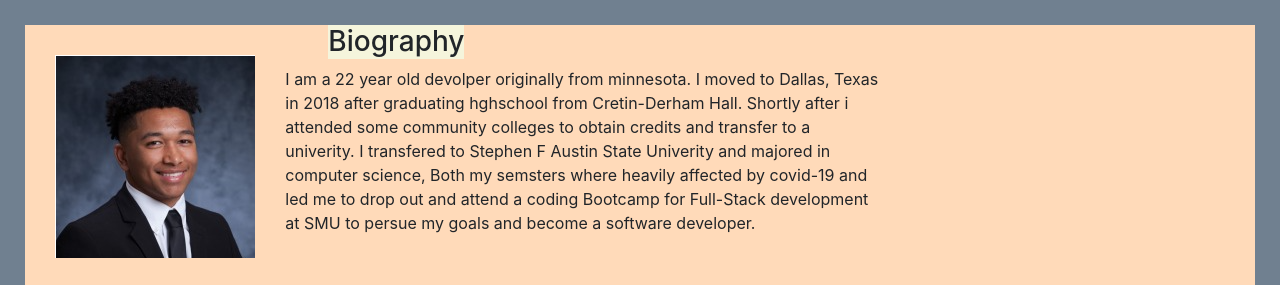
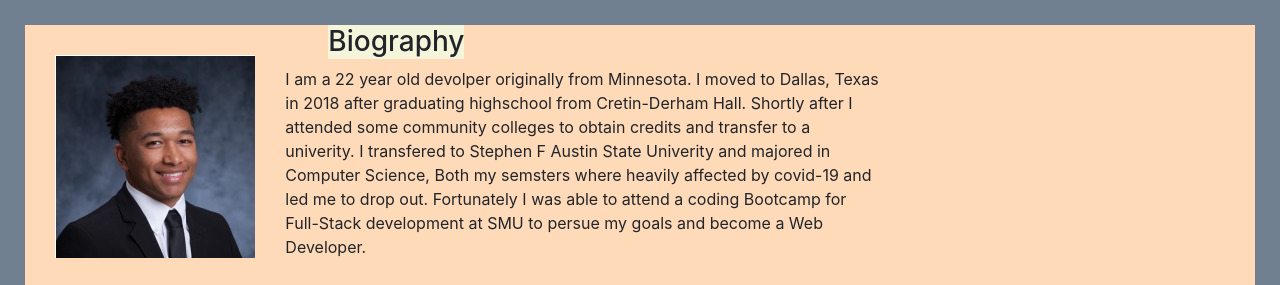
Before and after one commit to mqt2999/MyPortfolio, a plain HTML site: page index.html in a window 1280 px wide. Shown: the part 106-391 px from the top of the page. Drawn offline with nearby package versions, Linux system fonts and the light colour scheme.

Commit message:
fixing minor things

```diff
--- a/index.html
+++ b/index.html
@@ -40,13 +40,13 @@
 
                 <h3> Biography </h3>
 
-                <p id="about-me"> I am a 22 year old devolper originally from minnesota. I moved to Dallas, Texas in
+                <p id="about-me"> I am a 22 year old devolper originally from Minnesota. I moved to Dallas, Texas in
                     2018 after
-                    graduating hghschool from Cretin-Derham Hall. Shortly after i attended some community colleges to
+                    graduating highschool from Cretin-Derham Hall. Shortly after I attended some community colleges to
                     obtain credits and transfer to a univerity. I transfered to Stephen F Austin State Univerity and
-                    majored in computer science, Both my semsters where heavily affected by covid-19 and led me to drop
-                    out and attend a coding Bootcamp for Full-Stack development at SMU to persue my goals and become a
-                    software developer.</p>
+                    majored in Computer Science, Both my semsters where heavily affected by covid-19 and led me to drop
+                    out. Fortunately I was able to attend a coding Bootcamp for Full-Stack development at SMU to persue my goals and become a
+                    Web Developer. </p>
 
             </article>
 
```
